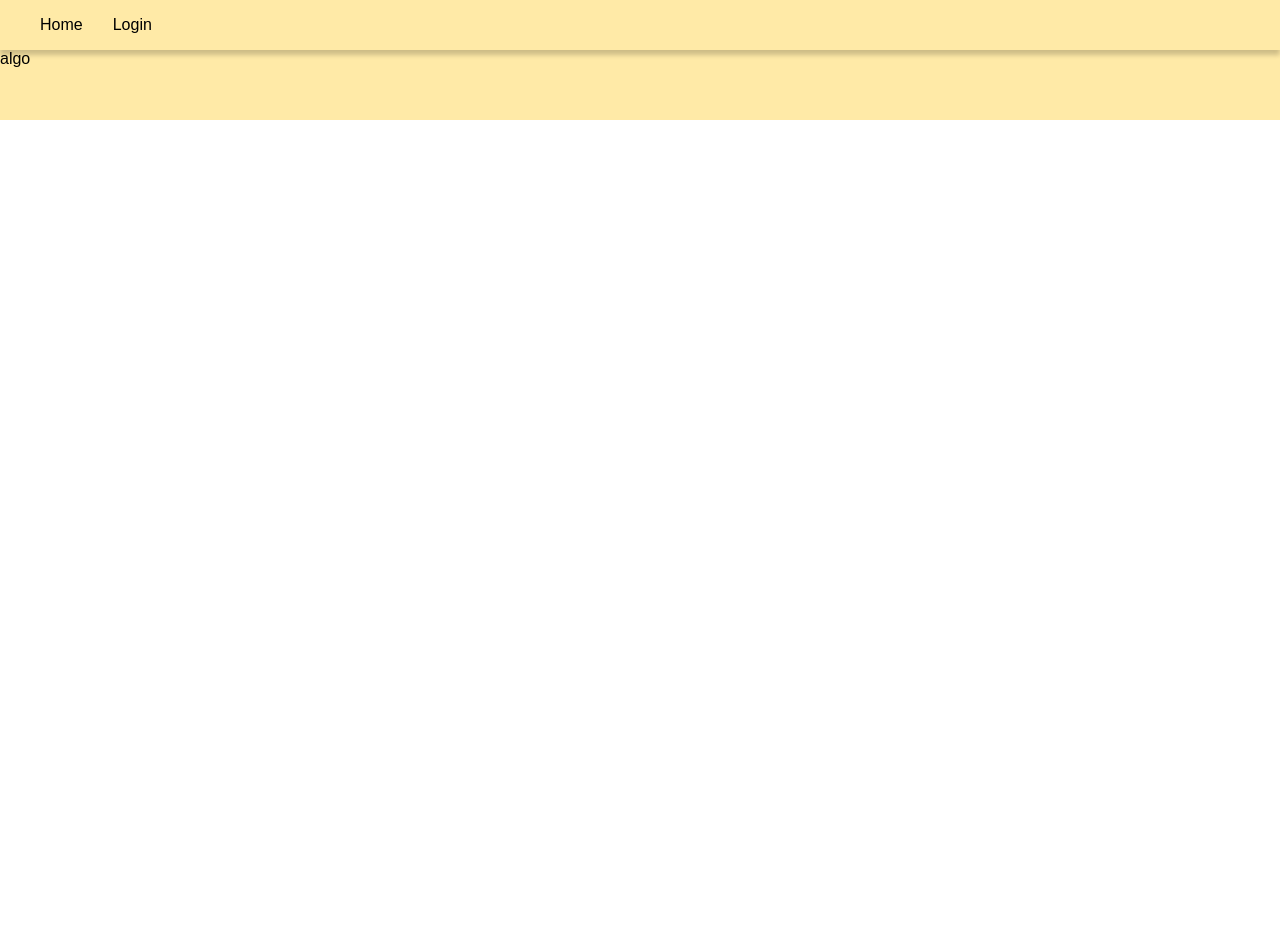
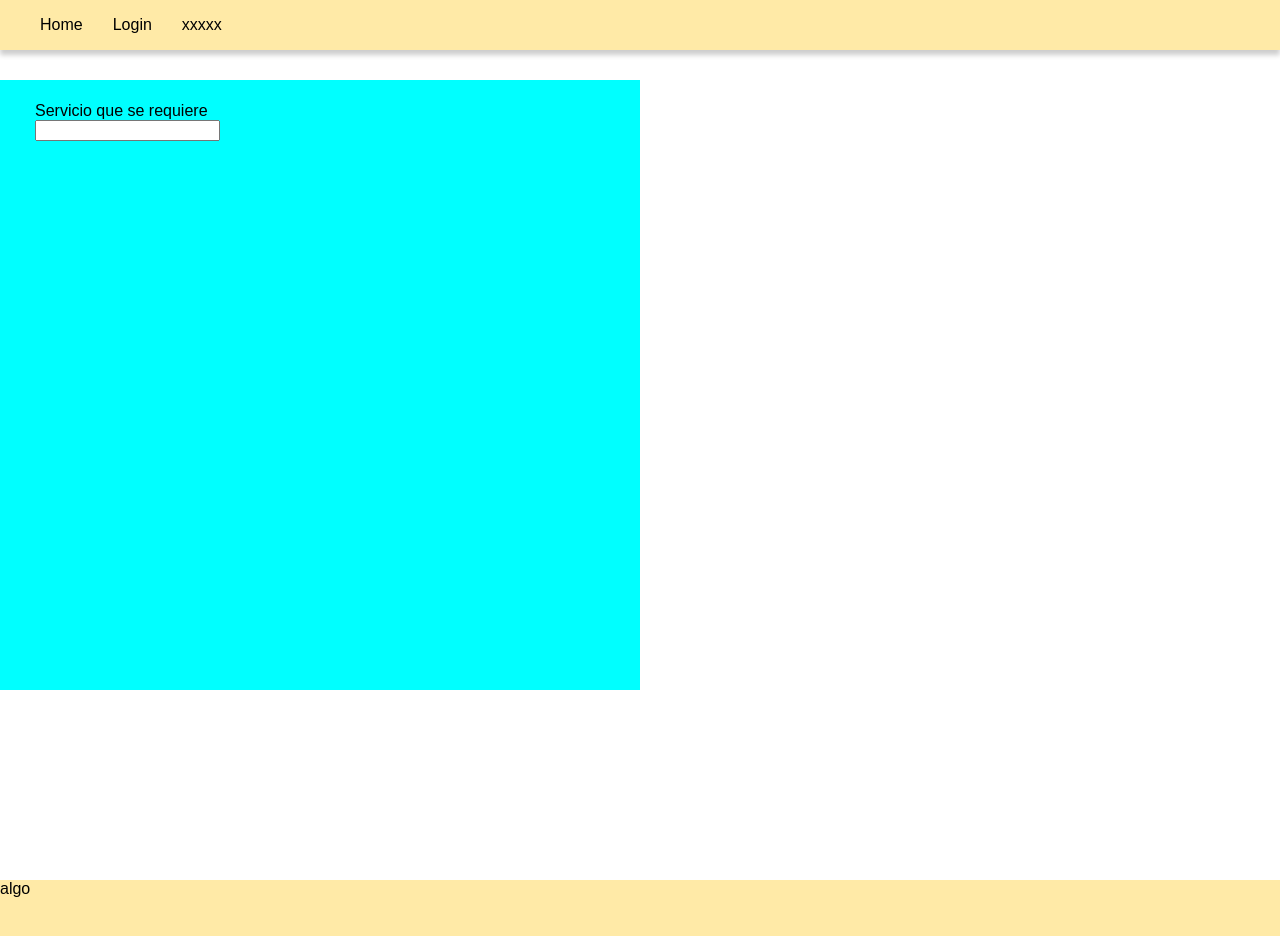
Before and after one commit to azufreYmercurio/ProyectoIntegrador, an Angular app: page /DatosNuvoProComponent in a window 1280 px wide. Before the commit this address led to /. Shown: the top 936 px of the page. Before the commit the page ends 800 px from the top, so only its background shows below. Built offline with nearby package versions, Linux system fonts and the light colour scheme.

Commit message:
añadido datosNuevoProyecto

```diff
--- a/src/app/ComponentesAngular/datos-nuvo-pro/datos-nuvo-pro.component.html
+++ b/src/app/ComponentesAngular/datos-nuvo-pro/datos-nuvo-pro.component.html
@@ -0,0 +1,18 @@
+
+
+<div class="CuerpoDatosNeuvosP">
+  <div class="Items">
+      <div class="Sector">
+        <div class="Dato">
+          <div> Servicio que se requiere  </div>
+          <input type="text">
+        </div>
+
+      </div>
+  </div>
+
+  <div class="Items">
+      <div class="Sector" ></div>
+  </div>
+
+</div>
--- a/src/app/ComponentesAngular/datos-nuvo-pro/datos-nuvo-pro.component.scss
+++ b/src/app/ComponentesAngular/datos-nuvo-pro/datos-nuvo-pro.component.scss
@@ -0,0 +1,28 @@
+//Estilo pantalla de ingreso de datos
+
+.CuerpoDatosNeuvosP{
+    padding-top: 30px;
+    width: 100vw;
+    min-height: calc(100vh - 50px + 80px);
+    .Items{
+        width:  100vw;
+        height: 305px ;
+        background: white;
+        position: relative;
+        display: flex;
+        .Sector{
+            width: 50% ;
+            height: 100%;
+            padding: 12px 20px;
+            background-color: aqua;
+            .Dato{
+                padding: 10px 0;
+                            margin: 0 2.5%;
+                            width: 45%;
+                            height: auto;
+            }
+
+        }
+    }
+
+}
--- a/src/app/ComponentesAngular/home/home.component.html
+++ b/src/app/ComponentesAngular/home/home.component.html
@@ -4,8 +4,8 @@
   <div class="Items">
     <div class="Sector">
       <!-- Sector 1Pantalla inicial -->
-      <div class="Titulo ">Titulo No 1</div>
-      <div class="CuerpoText ">Lorem ipsum dolor sit amet consectetur, adipisicing elit. Molestias sunt reiciendis iusto tempore delectus sit consectetur sed magni obcaecati aperiam aspernatur, vel maxime dolorem eaque maiores possimus. Doloremque, iste! Similique?</div>
+      <div class="Titulo ">Sobre Nosotros</div>
+      <div class="CuerpoText ">Le Gestor de proyectos, es pensado como plataforma donde se podrá hacer una organización de las actividades de algún proyecto empresarial que se desea administrar de manera virtual y sencilla </div>
     </div>
 
     <div class="Sector" >
@@ -25,8 +25,8 @@
     </div>
     <div class="Sector">
       <!-- Sector 4 Pantalla inicial -->
-      <div class="Titulo ">Titulo 2</div>
-      <div class="CuerpoText ">Lorem ipsum dolor sit amet consectetur, adipisicing elit. Aspernatur dicta laborum suscipit sunt reprehenderit eos quo temporibus culpa! Sit delectus alias sunt doloremque doloribus in omnis ipsa aut accusamus accusantium.</div>
+      <div class="Titulo ">Proyectos que se atienden  </div>
+      <div class="CuerpoText "> En el Gestor de Proyectos, se podrá anexar cualquier tipo de proyecto empresarial que se desee. El gestor de proyectos, como idea principal es tener la capacidad de anexar un cualquier clase de proyecto que una empresa pueda tener al brindar un servicio.</div>
     </div>
   </div>
 </div>
--- a/src/app/ComponentesAngular/login/login.component.html
+++ b/src/app/ComponentesAngular/login/login.component.html
@@ -2,9 +2,9 @@
 <div id="cuerpo-login">
   <div class="register">
     <div class="textos">
-      <div class="titulo">titulo</div>
+      <div class="titulo">Se Parte de Nosotros </div>
       <div class="l"></div>
-      <div class="text-cuerpo">Lorem, ipsum dolor sit amet consectetur adipisicing elit. Culpa ducimus temporibus ratione pariatur cupiditate autem aliquam modi voluptates fuga quos dolores quam, voluptatibus quis consequuntur similique, enim nemo aperiam sunt.</div>
+      <div class="text-cuerpo">Para que puedas empezar a administrar tus proyectos junto con tus clientes y posibles inversionistas, debes primero llenar los datos para tu cuenta .</div>
     </div>
     <div class="item">
         <div class="comp">
@@ -60,12 +60,23 @@
           <!---------------------->
           <div class="s-item">
               <div class="term">
-                <div>Lorem ipsum dolor sit amet consectetur adipisicing elit. Ab natus id nesciunt magni perferendis doloremque, recusandae illo molestias, vel sed laboriosam placeat. Eligendi suscipit doloremque, natus facilis est id! Fugit!</div>
+                <!---Terminos  y condiciones (link)--->
+                <div>Terminos y condiciones para el uso del Servico </div>
               </div>
             </div>
         </div>
     </div>
   </div>
-  <div class="login"></div>
+  <div class="login">
+    <!----Segunda parte--------->
+    <div class="Ingreso">
+        <div>Nombre o correo</div>
+        <input type="text">
+      </div>
+      <div class="ContraIngreso">
+          <div>Contrasenna</div>
+          <input type="password">
+        </div>
+  </div>
 </div>
 </div>
--- a/src/app/ComponentesAngular/login/login.component.scss
+++ b/src/app/ComponentesAngular/login/login.component.scss
@@ -62,7 +62,16 @@
         .login{
             width: 40%;
             height: 100%;
-            background-color: blue;
+            background-color: whitesmoke;
+            .ingreso{
+                position: relative;
+                    width: 50%;
+                    height: auto;
+            }
+            .contrasenna{
+                padding: 10px 0;
+                margin: 0 0 0 10%;
+            }
         }
     }
 }
--- a/src/app/app-routing.module.ts
+++ b/src/app/app-routing.module.ts
@@ -2,11 +2,14 @@ import { NgModule } from '@angular/core';
 import { Routes, RouterModule } from '@angular/router';
 import { HomeComponent } from './ComponentesAngular/home/home.component';
 import { LoginComponent } from './ComponentesAngular/login/login.component';
+import {  DatosNuvoProComponent } from './ComponentesAngular/datos-nuvo-pro/datos-nuvo-pro.component';
+
 
 const routes: Routes = [
   {path: '', redirectTo: '/Home', pathMatch: 'full'},
   {path: 'Home', component: HomeComponent},
-  {path: 'Login', component: LoginComponent}
+  {path: 'Login', component: LoginComponent},
+  {path: 'DatosNuvoProComponent',component:DatosNuvoProComponent}
 ];
 
 @NgModule({
--- a/src/app/app.component.html
+++ b/src/app/app.component.html
@@ -1,6 +1,7 @@
 <nav>
         <div class="btn" routerLink="/Home">Home</div>
         <div class="btn" routerLink="/Login">Login</div>
+        <div class="btn" routerLink="/datos-nuvo-pro">xxxxx</div>
 </nav>
 <!--<app-home></app-home>-->
 <router-outlet></router-outlet>
```
